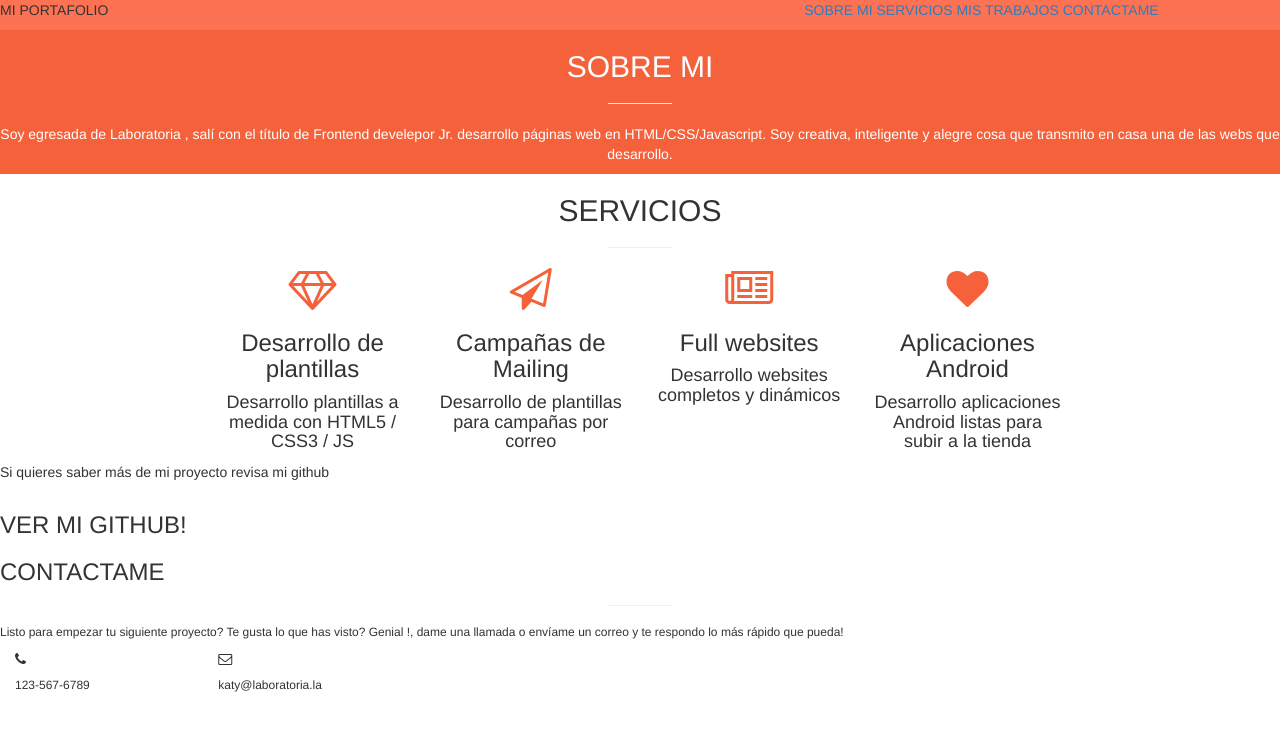
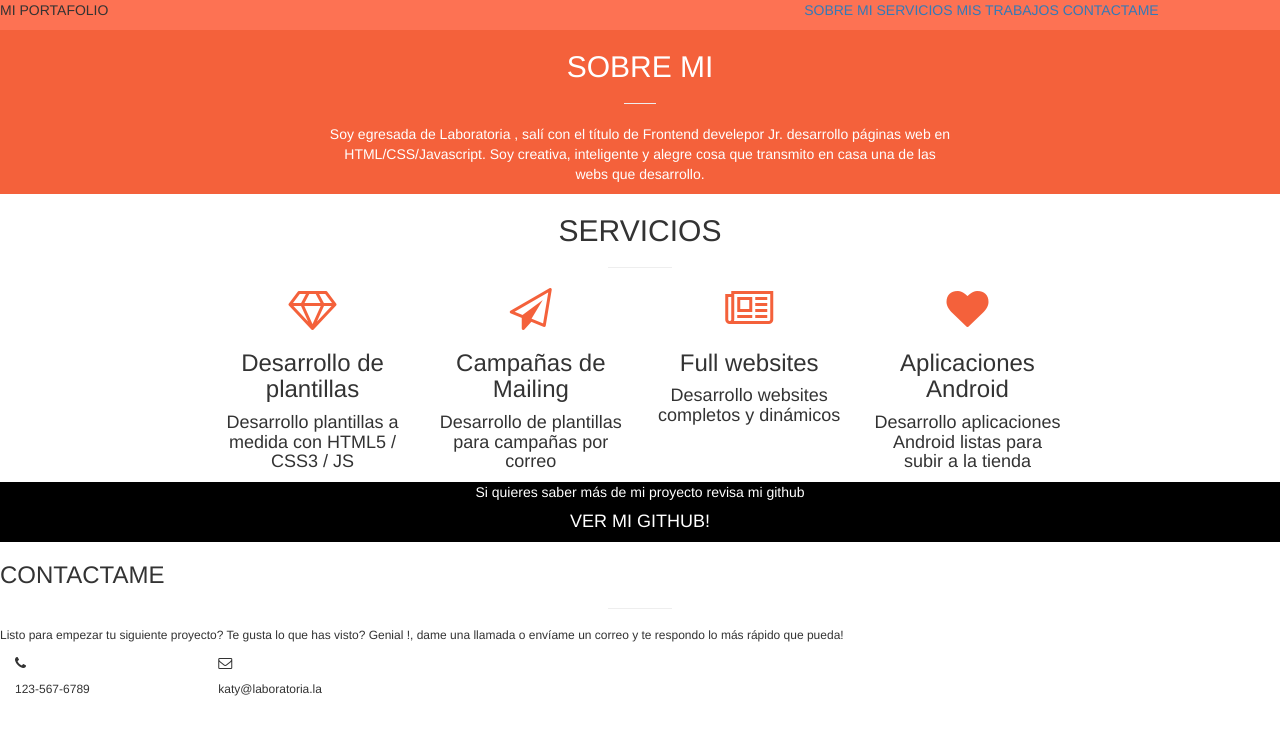
Before and after one commit to ConniStein/Portfolio, a plain HTML site: page index.html in a window 1280 px wide. Drawn offline with Linux system fonts and the light colour scheme.

Commit message:
Centrar algunos textos

```diff
--- a/css/creative.css
+++ b/css/creative.css
@@ -29,4 +29,9 @@ background-color: #FD7253 ;
 	text-align: center;
 	width: 5%;
 }
+.git{
+	background-color: black;
+	color:white;
+	text-align: center;
+}
  /*! TERMINO DE AVANCE!*/
--- a/index.html
+++ b/index.html
@@ -51,10 +51,13 @@
 </div>
 <section class="naranjo">
     <div class="row">
-        <div class="col-md-12">
-            <h2>SOBRE MI</h2>
-            <hr class="linea2">
-            <p class="egresada">Soy egresada de Laboratoria , salí con el título de Frontend develepor Jr. desarrollo páginas web en HTML/CSS/Javascript. Soy creativa, inteligente y alegre cosa que transmito en casa una de las webs que desarrollo.</p>
+        <div class="col-md-3"></div>
+                <div class="col-md-6">
+                    <h2>SOBRE MI</h2>
+                    <hr class="linea2">
+                    <p class="egresada">Soy egresada de Laboratoria , salí con el título de Frontend develepor Jr. desarrollo páginas web en HTML/CSS/Javascript. Soy creativa, inteligente y alegre cosa que transmito en casa una de las webs que desarrollo.</p>
+                </div>
+            <div class="col-md-3"></div>
         </div>
     </div>
 </section>
@@ -92,14 +95,14 @@
 
 </section>
 
-<section>
+<section class="git">
     <div class="row">
-        <div class="col-md-4">
-            <p>Si quieres saber más de mi proyecto revisa mi github</p>
-        </div>
-    </div>
-    <div>
-        <h3>VER MI GITHUB!</h3>
+        <div class="col-md-3"></div>
+            <div class="col-md-6">
+                <p>Si quieres saber más de mi proyecto revisa mi github</p>
+                <h4>VER MI GITHUB!</h4>
+            </div>
+        <div class="col-md-3"></div>
     </div>
 </section>
 <section>
```
Also changed, not shown: 2 other files.
